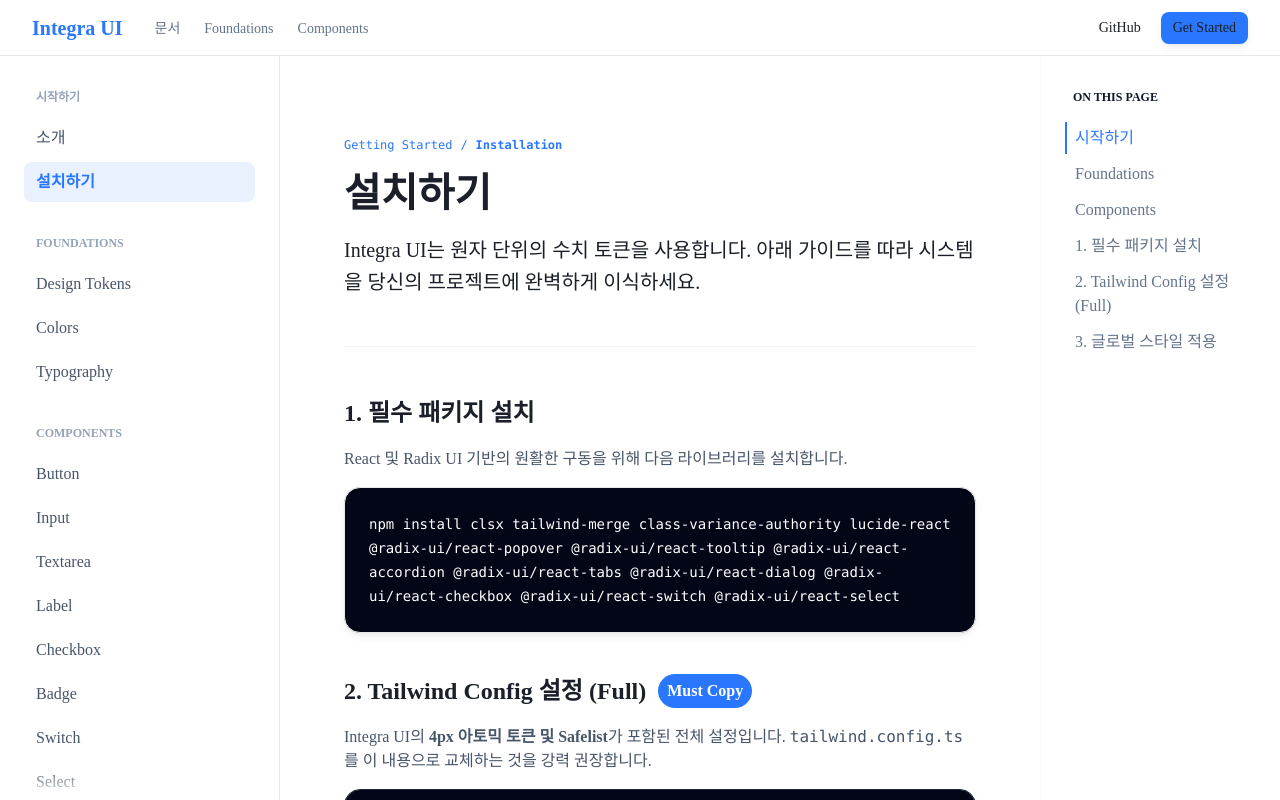
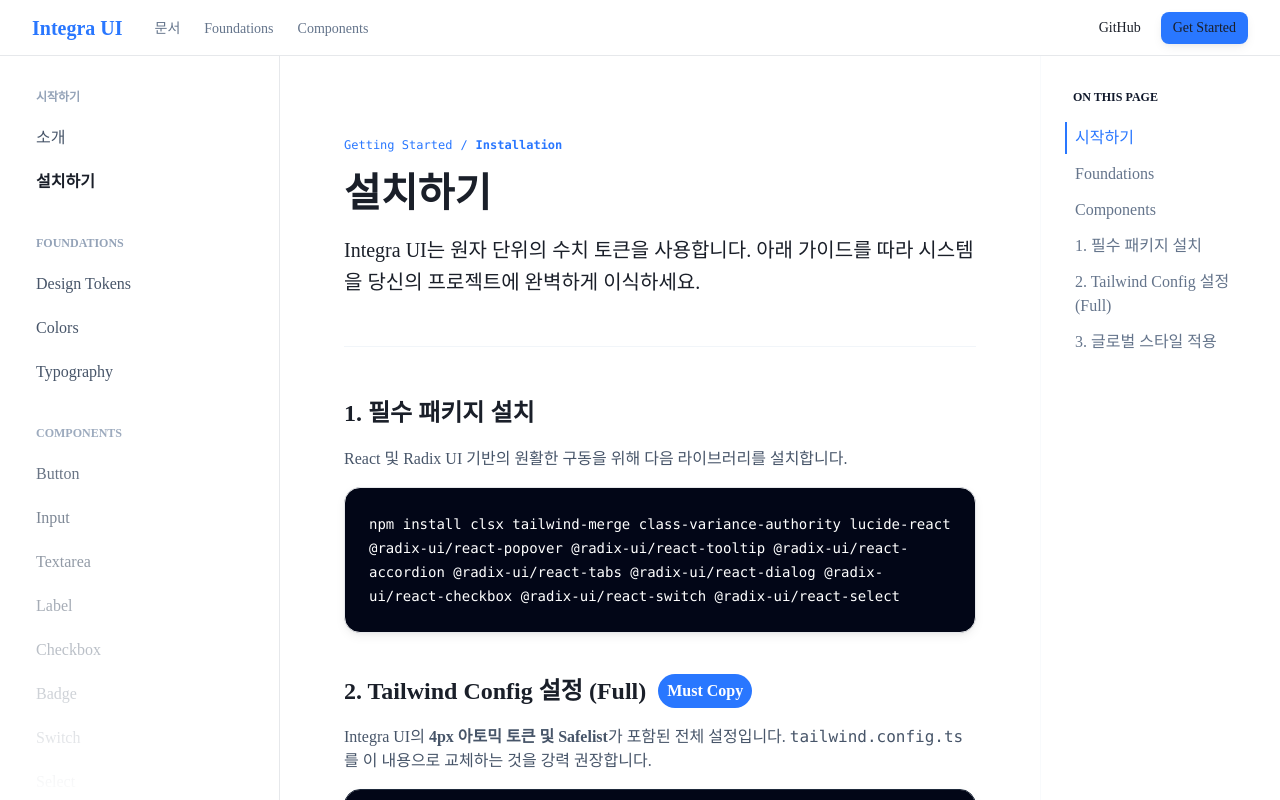
Before and after one commit to taekilKim/integra-ui, a Next.js app in the folder integra-ui/: page /docs/installation in a window 1280 px wide. Shown: the top 800 px of the page. Built offline with nearby package versions, Linux system fonts and the light colour scheme; a web font is replaced by a local one.

Commit message:
mask, menu bg

```diff
--- a/integra-ui/app/globals.css
+++ b/integra-ui/app/globals.css
@@ -20,8 +20,8 @@
     mask-image: linear-gradient(
       to bottom,
       transparent,
-      black 32px,
-      black calc(100% - 32px),
+      black 0px,
+      black calc(100% - 50vh),
       transparent
     );
   }
--- a/integra-ui/components/layout/sidebar.tsx
+++ b/integra-ui/components/layout/sidebar.tsx
@@ -56,7 +56,7 @@
                       className={cn(
                         "group flex w-full items-center rounded-8 px-12 py-8 text-14 font-medium transition-colors",
                         isActive
-                          ? "bg-primary/10 text-primary font-bold"
+                          ? "bg-gray/10 text-gray900 font-bold"
                           : "text-slate-600 hover:bg-slate-50 hover:text-slate-900"
                       )}
                     >
```
